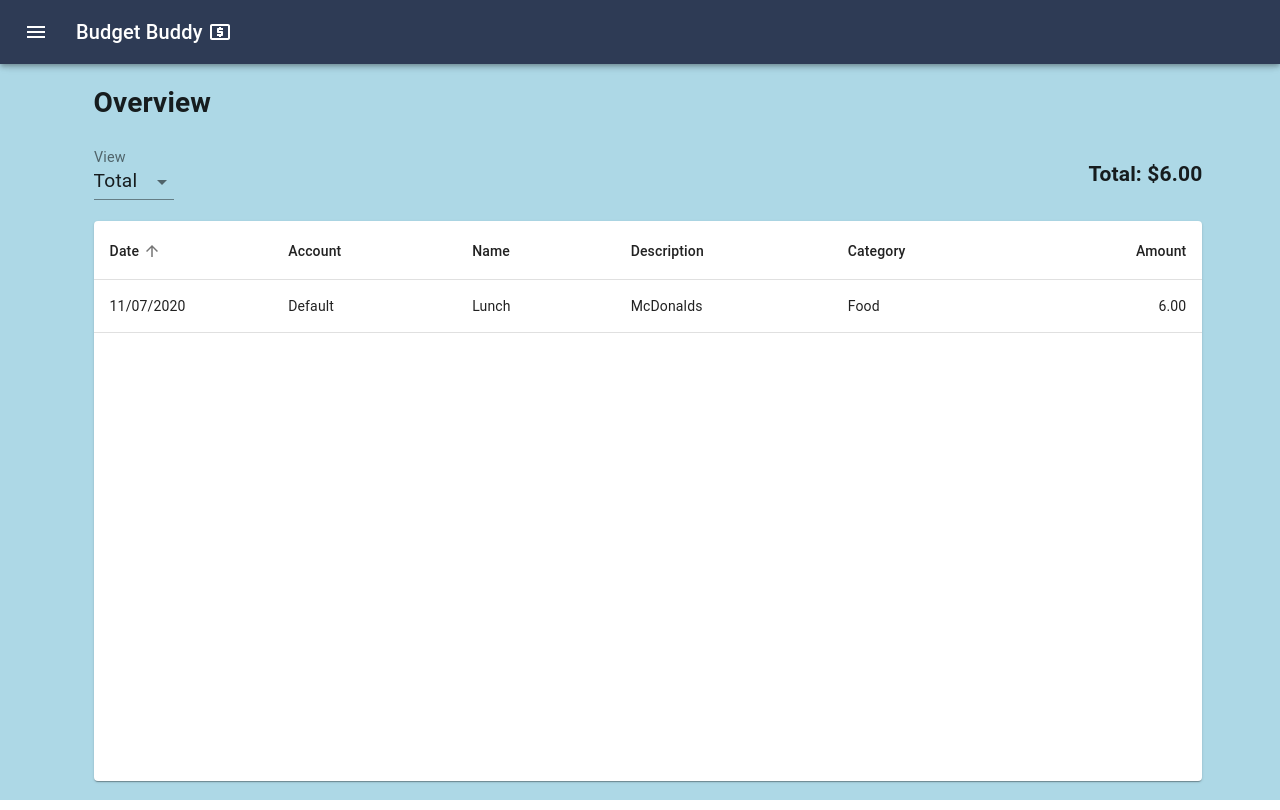
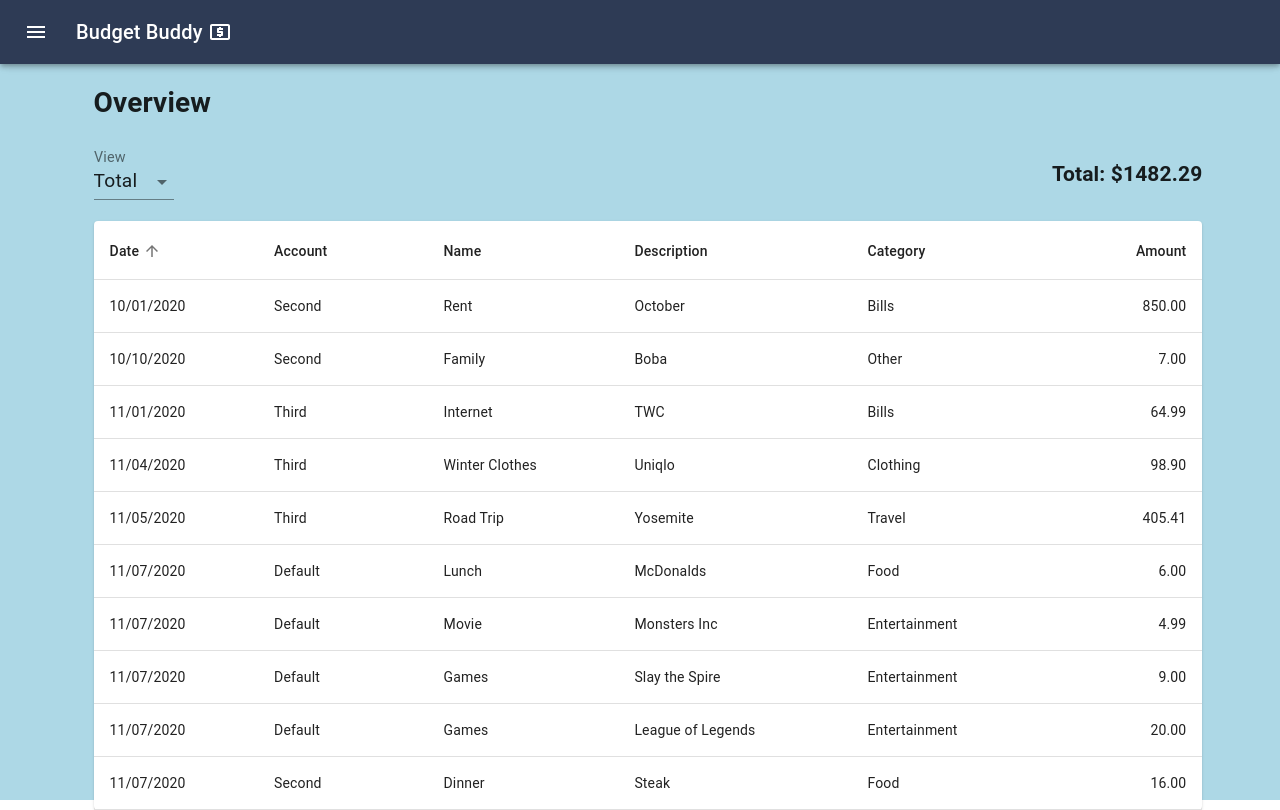
Before and after one commit to david-diep/expense-tracker-hackathon, a Next.js app: page / in a window 1280 px wide. Built offline with nearby package versions, Linux system fonts and the light colour scheme.

Commit message:
overflow and other fixes

```diff
--- a/components/accountPage.js
+++ b/components/accountPage.js
@@ -59,14 +59,7 @@ export default function AccountPage(props){
   const [editExpenseModal, setEditExpenseModal] = React.useState(false);
   const [total, setTotal] = React.useState();
 
-  const columns = [
-    { id: 'date',  label: "Date" },
-    { id: 'expName',  label: 'Name'},
-    { id: 'description',  label: 'Description' },
-    { id: 'category',  label: 'Category'},
-    { id: 'amount', rightAlign: true, label: 'Amount' },
-    { id: 'actions', label: 'Actions' },
-  ];
+
 
   const rows = props.expenses.map((expense) => {
     return {
@@ -74,7 +67,7 @@ export default function AccountPage(props){
       date: expense.date,
       expName: expense.expName,
       description: expense.description,
-      category: props.categories[expense.category].id,
+      category: props.categories[expense.category] === undefined ? "Deleted" : props.categories[expense.category].name,
       amount: expense.amount,
     }
   })
@@ -162,7 +155,7 @@ export default function AccountPage(props){
     <Box
       className={classes.tableContainer}
       >
-        <AccountTable columns={columns} rows={rows}
+        <AccountTable rows={rows}
           accountId={props.account.id}
           handleEditExpense={handleEditExpense}
           categories={props.categories}
--- a/components/accountTable.js
+++ b/components/accountTable.js
@@ -96,13 +96,17 @@ const useStyles = makeStyles((theme) => ({
     width: "100%",
     marginBottom: theme.spacing(2),
     minHeight: '65vh',
-    maxHeight: '75vh'
+    maxHeight: '75vh',
+    overflow: 'auto'
   },
   [theme.breakpoints.up('md')]: {
   table: {
     minWidth: 750,
   }
 },
+  table: {
+    overflow: 'auto'
+  },
   visuallyHidden: {
     border: 0,
     clip: "rect(0 0 0 0)",
@@ -126,6 +130,15 @@ export default function AccountTable(props) {
     setOrder(isAsc ? "desc" : "asc");
     setOrderBy(property);
   };
+
+  const columns = [
+    { id: 'date', label: "Date" },
+    { id: 'expName', label: 'Name' },
+    { id: 'description', label: 'Description' },
+    { id: 'category', label: 'Category' },
+    { id: 'amount', rightAlign: true, label: 'Amount' },
+    { id: 'actions', label: 'Actions' },
+  ];
 
   return (
     <div className={classes.root}>
@@ -151,7 +164,7 @@ export default function AccountTable(props) {
               orderBy={orderBy}
               onRequestSort={handleRequestSort}
               rowCount={props.rows.length}
-              columns={props.columns}
+              columns={columns}
             />
             <TableBody>
               {stableSort(props.rows, getComparator(order, orderBy))
--- a/components/categoryPage.js
+++ b/components/categoryPage.js
@@ -15,7 +15,6 @@ import TableRow from "@material-ui/core/TableRow";
 import DeleteIcon from '@material-ui/icons/Delete';
 import Paper from "@material-ui/core/Paper";
 import Modal from '@material-ui/core/Modal';
-import { Category } from '@material-ui/icons';
 
 const useStyles = makeStyles((theme) => ({
   [theme.breakpoints.up('sm')]: {
@@ -54,6 +53,10 @@ const useStyles = makeStyles((theme) => ({
     margin: '10% auto',
     height: '30vh',
     width: '30vw',
+    [theme.breakpoints.down('sm')]: {
+      width: '70vw',
+      height: '40vh'
+    },
     background: '#f5f5f5',
     display: 'flex',
     justifyContent: 'center'
--- a/components/overviewPage.js
+++ b/components/overviewPage.js
@@ -13,7 +13,6 @@ import {
 } from '@material-ui/pickers';
 import MomentUtils from '@date-io/moment';
 import moment from 'moment'
-import { Category } from '@material-ui/icons';
 
 const useStyles = makeStyles((theme) => ({
 
@@ -135,7 +134,7 @@ export default function OverviewPage(props) {
             date: expense.date,
             expName: expense.expName,
             description: expense.description,
-            category: props.categories[expense.category].name,
+            category: props.categories[expense.category] === undefined ? "Deleted" : props.categories[expense.category].name,
             amount: expense.amount
           }
         }))
@@ -166,7 +165,7 @@ export default function OverviewPage(props) {
       let endDate = new moment(startDate);
       if (dateRange === 'month') {
         startDate.startOf('month');
-        endDate.add(1, "months").startOf('month')
+        endDate.endOf('month')
       } else if (dateRange === 'week') {
         endDate.add(1, "weeks")
       } else { //dateRange === 'day'
@@ -183,7 +182,7 @@ export default function OverviewPage(props) {
               date: expense.date,
               expName: expense.expName,
               description: expense.description,
-              category: props.categories[expense.category].name,
+              category: props.categories[expense.category] === undefined? "Deleted" : props.categories[expense.category].name,
               amount: expense.amount
             }
           }
@@ -299,6 +298,9 @@ export default function OverviewPage(props) {
       <h1>Overview</h1>
       <div name="row-options" className={classes.titleRow}>
         <div name="options" >
+          <FormControl>
+
+          </FormControl>
           <FormControl className={classes.formControl} style={{ minWidth: "80px" }}>
             <InputLabel id="overview-sort" className={classes.bigFont}>View</InputLabel>
             <Select
--- a/components/overviewTable.js
+++ b/components/overviewTable.js
@@ -93,12 +93,15 @@ const useStyles = makeStyles((theme) => ({
     width: "100%",
     marginBottom: theme.spacing(2),
     minHeight: '70vh',
-    maxHeight: '85vh'
+    maxHeight: '85vh',
   },
   [theme.breakpoints.up('md')]: {
     table: {
       minWidth: 750,
     }
+  },
+  table: {
+    overflow: 'auto'
   },
   visuallyHidden: {
     border: 0,
@@ -148,18 +151,6 @@ export default function OverviewTable(props) {
     setOrderBy(property);
   };
 
-  // const renderColGroup = ()=>{
-  //   return(
-  //     <colgroup>
-  //       <col style={{ width: '15%' }} />
-  //       <col style={{ width: '20%' }} />
-  //       <col style={{ width: '20%' }} />
-  //       <col style={{ width: '15%' }} />
-  //       <col style={{ width: '15%' }} />
-  //       <col style={{ width: '15%' }} />
-  //     </colgroup>
-  //   )
-  // }
 
   const renderTableBody = () => {
     if (props.mode === "default" || props.mode === "date"){
@@ -230,7 +221,7 @@ export default function OverviewTable(props) {
             size="medium"
             aria-label="enhanced table"
           >
-            {/* {renderColGroup()} */}
+
             <EnhancedTableHead
               classes={classes}
               order={order}
--- a/pages/index.js
+++ b/pages/index.js
@@ -125,13 +125,30 @@ export default function Index() {
     setOpen(prevOpen => !prevOpen);
   };
 
-  const [accounts, setAccounts] = React.useState({"1":{ accName: "Default", id: 1 }});
-  const [expenses, setExpenses] = React.useState({"1": [
-    { expenseId: 1, expName: "Lunch", description: "McDonalds", date: new Date(), category: 1, amount: 6.00 }]})
-  const [newAccId, setNewAccId] = React.useState(2);
-  const [newExpenseId, setNewExpenseId]= React.useState(2);
+  const [accounts, setAccounts] = React.useState({
+      "1":{ accName: "Default", id: 1 },
+    "2": { accName: "Second", id: 2 },
+    "3": { accName: "Third", id: 3 },
+    });
+  const [expenses, setExpenses] = React.useState({
+    "1": [{ expenseId: 1, expName: "Lunch", description: "McDonalds", date: new Date(), category: 1, amount: 6.00 },
+      { expenseId: 4, expName: "Movie", description: "Monsters Inc", date: new Date(), category: 2, amount: 4.99 },
+      { expenseId: 8, expName: "Games", description: "Slay the Spire", date: new Date(), category: 2, amount: 9.00 },
+      { expenseId: 9, expName: "Games", description: "League of Legends", date: new Date(), category: 2, amount: 20.00 },
+    ],
+    "2": [{ expenseId: 2, expName: "Dinner", description: "Steak", date: new Date(), category: 1, amount: 16.00 },
+      { expenseId: 5, expName: "Rent", description: "October", date: new Date('10-01-20'), category: 4, amount: 850.00 },
+      { expenseId: 10, expName: "Family", description: "Boba", date: new Date('10-10-20'), category: 6, amount: 7.00 }
+  ],
+    "3": [{ expenseId: 3, expName: "Internet", description: "TWC", date: new Date('11-01-20'), category: 4, amount: 64.99 },
+      { expenseId: 6, expName: "Road Trip", description: "Yosemite", date: new Date('11-05-20'), category: 5, amount: 405.41 },
+      { expenseId: 7, expName: "Winter Clothes", description: "Uniqlo", date: new Date('11-04-20'), category: 3, amount: 98.90 }
+  ],
+  })
+
+  const [newAccId, setNewAccId] = React.useState(4);
+  const [newExpenseId, setNewExpenseId]= React.useState(11);
   const [view, setView] = React.useState("overview");
-
   const [focusTarget, setFocusTarget] = React.useState(null);
   const [categories, setCategories] = React.useState(
     { "1": { name: "Food", id: 1 },
```
